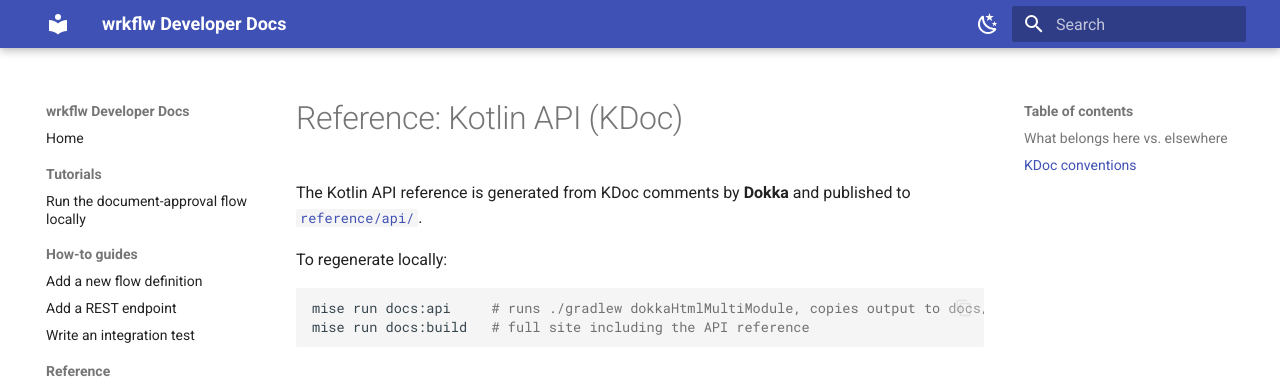
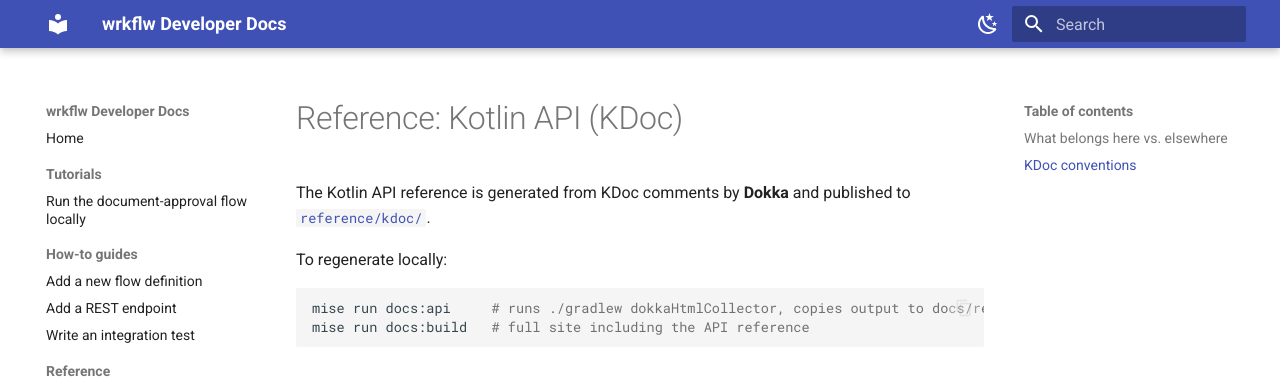
Before and after one commit to cpolzer/wrkflw, an MkDocs documentation site: the page built from docs/reference/api.md, in a window 1280 px wide. Shown: the top 391 px of the page. Built offline with MkDocs 1.6.1 and Material for MkDocs 9.7.7, drawn with Linux system fonts in a browser that asks for light colours.

Commit message:
fix(docs): make mise run docs:build succeed with real KDoc content
- kotlin-jvm.gradle.kts: explicitly register src/main/kotlin as Dokka
  source root to bypass KotlinAdapter classloader failure across the
  build-logic composite-build boundary (Dokka 2.0.0 known issue)
- gradle.properties: remove V2EnabledWithHelpers; V1 mode is needed
  because V2's dokkaHtmlPartial tasks use a separate DokkaExtension
  registry that the workaround does not reach
- build.gradle.kts: add blank line (cleanup from V2 dependency block)
- mise.toml: switch docs:api from dokkaHtmlMultiModule→dokkaHtmlCollector
  (collector aggregates V1 dokkaHtml tasks; multiModule uses V2 partials)
  and copy output to docs/reference/kdoc/ to avoid naming collision
- .gitignore: ignore both docs/reference/api/ and docs/reference/kdoc/
- docs/reference/api.md: update link to kdoc/ using raw <a> tag so
  MkDocs strict mode does not validate the Dokka-generated HTML path
- docs/index.md: replace out-of-tree constitution hyperlink with code ref
- docs/adr/template.md: remove placeholder hyperlink that failed strict mode

Entire-Checkpoint: 79d1aa94671d

````diff
--- a/docs/reference/api.md
+++ b/docs/reference/api.md
@@ -1,11 +1,11 @@
 # Reference: Kotlin API (KDoc)
 
-The Kotlin API reference is generated from KDoc comments by **Dokka** and published to [`reference/api/`](api/index.html).
+The Kotlin API reference is generated from KDoc comments by **Dokka** and published to <a href="../kdoc/index.html"><code>reference/kdoc/</code></a>.
 
 To regenerate locally:
 
 ```bash
-mise run docs:api     # runs ./gradlew dokkaHtmlMultiModule, copies output to docs/reference/api/
+mise run docs:api     # runs ./gradlew dokkaHtmlCollector, copies output to docs/reference/kdoc/
 mise run docs:build   # full site including the API reference
 ```
 
--- a/mise.toml
+++ b/mise.toml
@@ -57,9 +57,9 @@
 [tasks."docs:api"]
 description = "Generate Kotlin API docs (Dokka) into the site tree"
 run = """
-./gradlew dokkaHtmlMultiModule
-rm -rf docs/reference/api
-cp -r build/dokka/htmlMultiModule docs/reference/api
+./gradlew dokkaHtmlCollector
+rm -rf docs/reference/kdoc
+cp -r build/dokka/htmlCollector docs/reference/kdoc
 """
 
 [tasks."docs:build"]
````
Also changed, not shown: docs/adr/template.md (+1 -1 lines), docs/index.md (+1 -1 lines), 4 other files.
